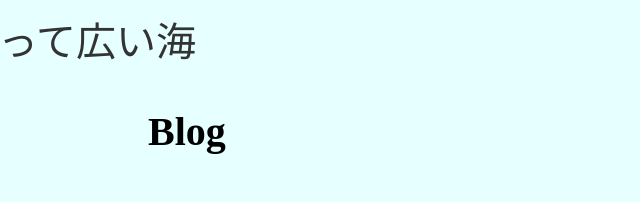
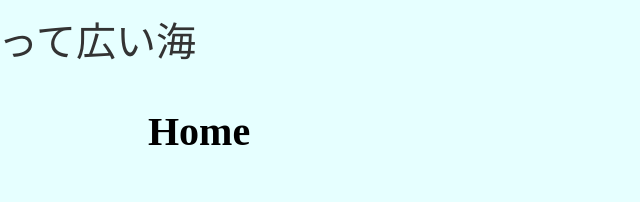
Before and after one commit to uichi/always-blue, a Gatsby site: page /blog in a window 1280 px wide. Shown: the top 202 px of the page, 142-782 px from the left. Built offline with nearby package versions, Linux system fonts and the light colour scheme; Gatsby itself is replaced by a stand-in of ours; some packages are replaced by stand-ins of ours.

Commit message:
Fix page title on the home page.

```diff
--- a/src/pages/blog/index.js
+++ b/src/pages/blog/index.js
@@ -37,7 +37,7 @@ const BlogTime = styled.time`
 
 const BlogPage = ({ data }) => {
   return (
-    <Layout pageTitle="Blog">
+    <Layout pageTitle="Home">
       <BlogUl>
         {
           data.allMdx.nodes.map((node) => (
```
